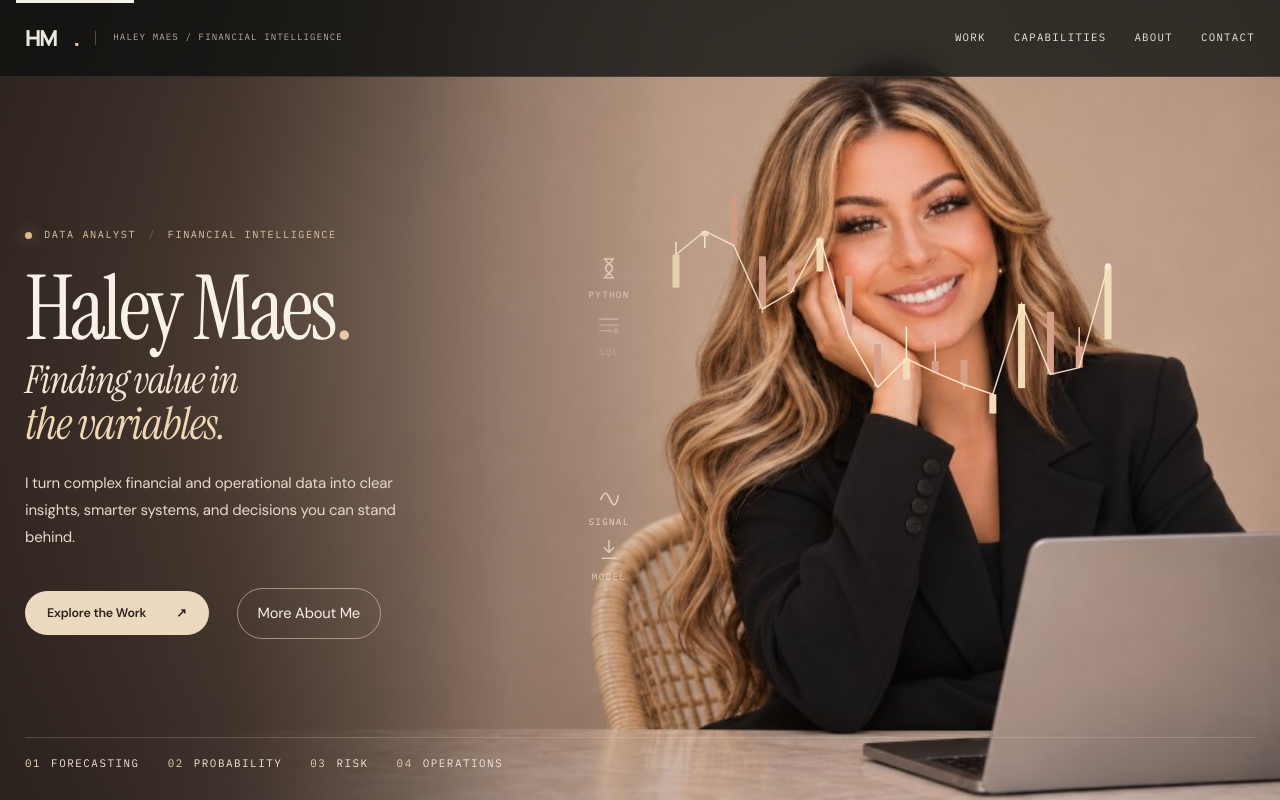
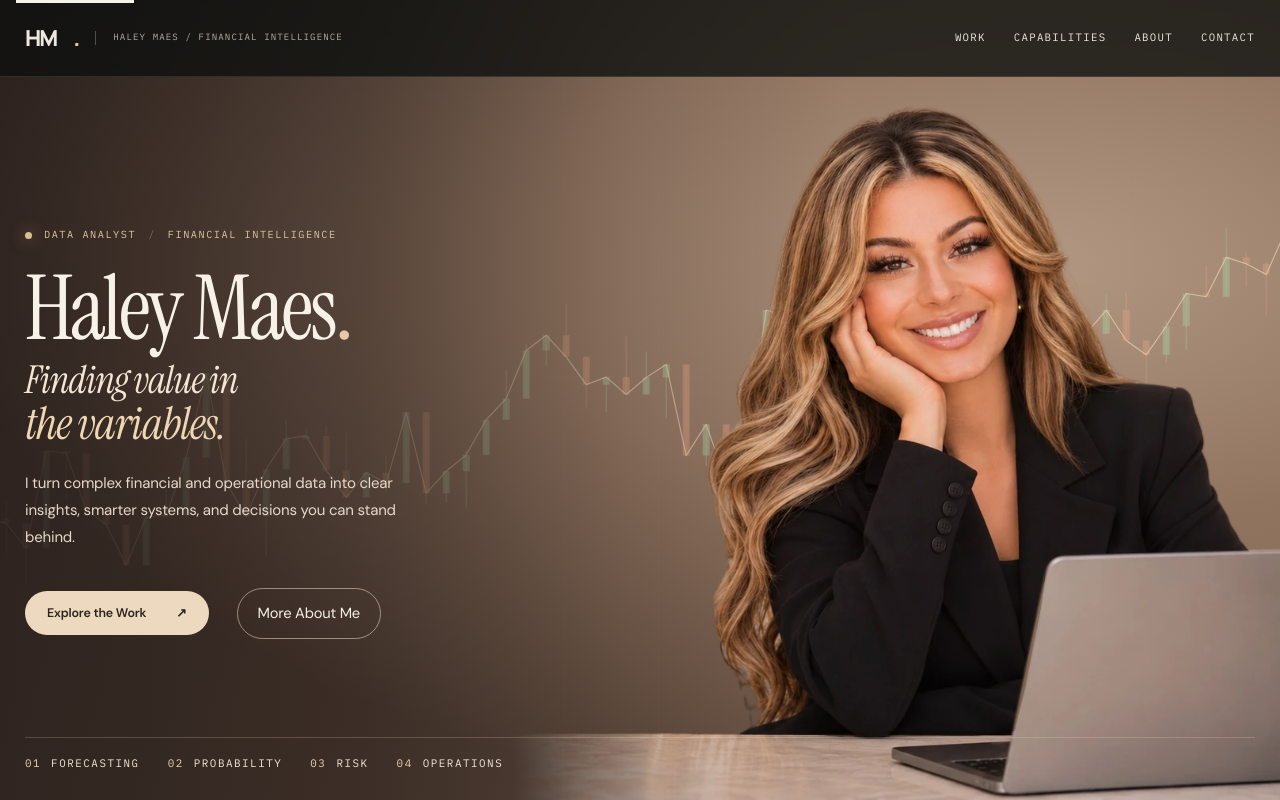
Before and after one commit to haleymykellemaes-beep/financial-analysis-sample-portfolio, a plain HTML site: page index.html in a window 1280 px wide. Shown: the top 800 px of the page. Drawn offline with nearby package versions, Linux system fonts and the light colour scheme.

Commit message:
Move a slow market backdrop behind the desk portrait

```diff
--- a/css/site.css
+++ b/css/site.css
@@ -629,40 +629,49 @@ h2 {text-wrap:balance;}
  .market-preview .aging-row i,.market-preview .tornado i,.market-preview .donut circle,.market-preview .scatter circle {transition:none!important;}
 }
 
-/* Scene hero: warm editorial composition. The portrait file is photographic and is not restyled as a circle. */
+/* Scene hero */
 .scene-hero {
   min-height: 100svh;
   justify-content: flex-end;
+  isolation: isolate;
   background:
-    radial-gradient(ellipse at 76% 46%, #cbb59f 0%, #8d7462 34%, #5a483d 62%, #2e2622 100%);
+    radial-gradient(ellipse at 81% 33%, #b29882 0%, #907460 35%, transparent 74%),
+    linear-gradient(105deg, #352923 5%, #594538 58%, #826553 100%);
   color: #f6efe6;
 }
-.scene-hero .hero-grid { opacity: 0.45; mask-image: linear-gradient(90deg, transparent, #000 40%, transparent 78%); }
+.scene-hero .hero-grid { opacity: 0.55; mask-image: linear-gradient(90deg, transparent, #000 55%, #000); }
 .scene-hero .hero-veil {
-  background: linear-gradient(90deg, rgba(42,32,28,.78) 0%, rgba(42,32,28,.42) 32%, rgba(42,32,28,.05) 54%, rgba(42,32,28,0) 68%);
+  background: linear-gradient(90deg, rgba(42,32,28,.66), rgba(42,32,28,.46) 28%, rgba(42,32,28,.13) 49%, transparent 66%);
   z-index: 3;
 }
-.hero-portrait {
+.scene-hero .hero-art {
+  position: absolute;
+  z-index: 1;
+  inset: 0;
+  pointer-events: none;
+}
+.scene-hero #ribbon {
+  z-index: 1;
+  opacity: .76;
+  -webkit-mask-image: linear-gradient(90deg, #0004, #0008 30%, #000 54%, #000);
+  mask-image: linear-gradient(90deg, #0004, #0008 30%, #000 54%, #000);
+}
+.scene-hero .hero-portrait {
   position: absolute;
   z-index: 2;
-  inset: 0;
-  width: 100%;
-  height: 100%;
-  object-fit: cover;
-  object-position: right center;
-  pointer-events: none;
-  mask-image: linear-gradient(90deg, transparent 0%, rgba(0,0,0,.2) 18%, #000 40%);
-  -webkit-mask-image: linear-gradient(90deg, transparent 0%, rgba(0,0,0,.2) 18%, #000 40%);
+  right: 0;
+  bottom: 0;
+  width: min(76%, 114svh);
+  height: auto;
+  display: block;
 }
-#ribbon { z-index: 3; }
 .scene-hero .hero-stage {
   position: relative;
   z-index: 4;
-  grid-template-columns: minmax(280px, 520px) 72px;
+  grid-template-columns: minmax(0, 520px);
   justify-content: start;
   align-items: center;
   min-height: min(640px, calc(100svh - 180px));
-  gap: 28px;
 }
 .scene-hero .hero-copy { max-width: 540px; padding: 24px 0 12px; }
 .scene-hero h1 {
@@ -699,76 +708,45 @@ h2 {text-wrap:balance;}
   font-size: 0.92rem;
 }
 .hero-secondary:hover { background: rgba(255,248,240,.08); }
-.icon-column {
-  list-style: none;
-  margin: 0;
-  padding: 0;
-  display: grid;
-  gap: 18px;
-  justify-items: center;
-  z-index: 4;
-}
-.icon-column li {
-  display: grid;
-  justify-items: center;
-  gap: 6px;
-  color: #f0e2cf;
-  font-family: var(--mono);
-  font-size: 0.58rem;
-  letter-spacing: 0.14em;
-  text-transform: uppercase;
-  opacity: 0;
-  animation: icon-drift 11s ease-in-out infinite;
-}
-.icon-column svg { width: 28px; height: 28px; fill: none; stroke: #f0ddc4; stroke-width: 1.3; stroke-linecap: round; stroke-linejoin: round; filter: drop-shadow(0 0 6px rgba(240,221,196,.35)); }
-.icon-column li:nth-child(2) { animation-delay: -2.2s; }
-.icon-column li:nth-child(3) { animation-delay: -4.4s; }
-.icon-column li:nth-child(4) { animation-delay: -6.6s; }
-.icon-column li:nth-child(5) { animation-delay: -8.8s; }
-@keyframes icon-drift {
-  0% { opacity: 0; transform: translateY(16px); }
-  18% { opacity: 0.9; }
-  62% { opacity: 0.75; }
-  100% { opacity: 0; transform: translateY(-28px); }
-}
-.hero-widgets { position: absolute; inset: 0; z-index: 4; pointer-events: none; }
-.glass {
-  pointer-events: auto;
-  position: absolute;
-  width: min(250px, 28vw);
-  padding: 12px 14px 10px;
-  border-radius: 16px;
-  border: 1px solid rgba(240,223,198,.38);
-  background: rgba(48,38,33,.42);
-  box-shadow: 0 18px 50px rgba(40,28,22,.18);
-  backdrop-filter: blur(10px);
-  color: #f6efe6;
-}
-.signal-card { top: 14%; right: 31%; left: auto; width: 230px; }
-.scenario-card { top: 46%; right: 18%; left: auto; width: 240px; }
-.glass-top, .scenario-controls { display: flex; justify-content: space-between; gap: 8px; align-items: center; font-family: var(--mono); font-size: 0.62rem; letter-spacing: 0.12em; }
-.glass-live { color: #d7e2cf; }
-.glass svg { display: block; width: 100%; height: 72px; margin-top: 6px; }
-.scenario-card svg { height: 58px; }
-.glass-stat.is-up { color: #d7e7cf; }
-.glass-stat.is-down { color: #f0c7b8; }
-.scenario-controls { margin-top: 4px; }
-.scenario-controls button {
-  border: 0;
-  background: transparent;
-  color: #e6d5c2;
-  font-family: var(--mono);
-  font-size: 0.62rem;
-  letter-spacing: 0.08em;
-  text-transform: uppercase;
-  padding: 4px 0;
-  cursor: pointer;
-}
-.scenario-controls button[aria-pressed="true"] { color: #fff6ea; border-bottom: 1px solid #f0ddc4; }
 .scene-hero .hero-foot { z-index: 4; border-top-color: rgba(240,223,198,.2); }
 .hero-services { list-style: none; display: flex; gap: 28px; margin: 0; padding: 0; width: 100%; }
 .hero-services li { display: flex; align-items: center; gap: 10px; font-family: var(--mono); font-size: 0.68rem; letter-spacing: 0.14em; text-transform: uppercase; color: #f3e7da; }
 .hero-services span { color: #e7d3b4; }
-@media (prefers-reduced-motion: reduce) {
-  .icon-column li { animation: none; opacity: 0.85; }
+
+@media (max-width: 760px) {
+  .scene-hero {
+    min-height: auto;
+    padding-block: calc(var(--nav) + 28px) 24px;
+    background:
+      radial-gradient(ellipse at 84% 69%, #a88c76 0%, transparent 58%),
+      linear-gradient(142deg, #352923, #574237 75%);
+  }
+  .scene-hero .hero-veil {
+    background: linear-gradient(180deg, rgba(42,32,28,.44), rgba(42,32,28,.28) 32%, transparent 64%);
+  }
+  .scene-hero .hero-stage { order: 1; min-height: 0; }
+  .scene-hero .hero-copy { padding: 0; }
+  .scene-hero h1 { font-size: clamp(3.55rem, 11.5vw, 5.2rem); }
+  .scene-hero .hero-actions { flex-wrap: wrap; gap: 10px 14px; }
+  .scene-hero .hero-art {
+    position: relative;
+    order: 2;
+    width: 100%;
+    height: clamp(280px, 93vw, 485px);
+    margin-top: 8px;
+    overflow: hidden;
+  }
+  .scene-hero .hero-portrait {
+    max-width: none;
+    width: min(120%, 606px);
+    -webkit-mask-image: linear-gradient(180deg, #000 87%, transparent);
+    mask-image: linear-gradient(180deg, #000 87%, transparent);
+  }
+  .scene-hero #ribbon {
+    opacity: .66;
+    -webkit-mask-image: linear-gradient(90deg, #0009, #000 25%);
+    mask-image: linear-gradient(90deg, #0009, #000 25%);
+  }
+  .scene-hero .hero-foot { order: 3; margin-top: 0; }
+  .hero-services { display: grid; grid-template-columns: repeat(2, minmax(0, 1fr)); gap: 12px; }
 }
--- a/index.html
+++ b/index.html
@@ -10,7 +10,7 @@
   <link rel="preconnect" href="https://fonts.googleapis.com" />
   <link rel="preconnect" href="https://fonts.gstatic.com" crossorigin />
   <!-- Fonts are loaded in site.css for consistent typography across project pages. -->
-  <link rel="stylesheet" href="css/site.css?v=tape" />
+  <link rel="stylesheet" href="css/site.css?v=market-flow" />
 </head>
 <body>
   <a class="skip" href="#work">Skip to work</a>
@@ -29,8 +29,10 @@
 
 
   <header class="hero scene-hero" id="top">
-    <canvas id="ribbon" aria-hidden="true"></canvas>
-    <img class="hero-portrait" src="assets/haley-scene.jpg" alt="Haley Maes at a desk, smiling, with one hand resting against her cheek and a laptop in front of her." width="1024" height="576" fetchpriority="high" decoding="async" />
+    <div class="hero-art">
+      <canvas id="ribbon" aria-hidden="true"></canvas>
+      <img class="hero-portrait" src="assets/haley-desk-cutout.webp" alt="Haley Maes at her desk" width="1152" height="941" fetchpriority="high" />
+    </div>
     <div class="hero-veil" aria-hidden="true"></div>
     <div class="hero-grid" aria-hidden="true"></div>
 
@@ -46,13 +48,6 @@
         </div>
       </div>
 
-      <ul class="icon-column" aria-hidden="true">
-        <li><svg viewBox="0 0 24 24"><path d="M8 4h8M8 20h8M9 4c0 4 6 4 6 8s-6 4-6 8M15 4c0 4-6 4-6 8s6 4 6 8"/></svg><span>Python</span></li>
-        <li><svg viewBox="0 0 24 24"><path d="M4 7h16M4 12h16M4 17h10"/><circle cx="18" cy="17" r="1.4"/></svg><span>SQL</span></li>
-        <li><svg viewBox="0 0 24 24"><path d="M4 19V5M4 19h16"/><path d="M8 15v-3M12 15V8M16 15v-5"/></svg><span>Forecast</span></li>
-        <li><svg viewBox="0 0 24 24"><path d="M5 16c3-7 5-7 8 0s5 6 7-3"/></svg><span>Signal</span></li>
-        <li><svg viewBox="0 0 24 24"><path d="M12 4v10M8 10l4 4 4-4"/><path d="M6 19h12"/></svg><span>Model</span></li>
-      </ul>
     </div>
 
     <div class="wrap hero-foot">
@@ -275,8 +270,8 @@
   <script src="https://cdn.jsdelivr.net/npm/gsap@3.12.7/dist/ScrollTrigger.min.js"></script>
   <script src="js/market-data.js"></script>
   <script src="js/nav.js"></script>
-  <script src="js/ribbon.js"></script>
+  <script src="js/ribbon.js?v=market-flow"></script>
   <script src="js/previews.js"></script>
-  <script src="js/motion.js"></script>
+  <script src="js/motion.js?v=market-flow"></script>
 </body>
 </html>
--- a/js/motion.js
+++ b/js/motion.js
@@ -1,17 +1,10 @@
-/* Restrained hero parallax and section arrival. Decorative motion only. */
+/* Restrained hero and section arrival. Decorative motion only. */
 (() => {
   const reduce = window.matchMedia("(prefers-reduced-motion: reduce)").matches;
   if (reduce || !window.gsap || !window.ScrollTrigger) return;
 
   const gsap = window.gsap;
   gsap.registerPlugin(window.ScrollTrigger);
-
-  const icons = document.querySelector(".icon-column");
-  const cards = document.querySelector(".hero-widgets");
-  const hero = document.querySelector(".hero");
-  const mobile = window.matchMedia("(max-width: 760px)").matches;
-  const finePointer = window.matchMedia("(hover: hover) and (pointer: fine)").matches;
-  const depth = mobile ? 0.45 : 1;
 
   gsap.from(".hero-copy > *", {
     y: 18,
@@ -35,46 +28,4 @@
       }
     });
   });
-
-  let progress = 0;
-  let pointerX = 0;
-  let pointerY = 0;
-  let currentX = 0;
-  let currentY = 0;
-
-  if (hero) {
-    window.ScrollTrigger.create({
-      trigger: hero,
-      start: "top top",
-      end: "bottom top",
-      scrub: 0.4,
-      onUpdate: (self) => {
-        progress = self.progress;
-      }
-    });
-
-    if (finePointer && !mobile) {
-      hero.addEventListener("pointermove", (event) => {
-        const bounds = hero.getBoundingClientRect();
-        pointerX = (event.clientX - bounds.left) / bounds.width - 0.5;
-        pointerY = (event.clientY - bounds.top) / bounds.height - 0.5;
-      }, { passive: true });
-      hero.addEventListener("pointerleave", () => {
-        pointerX = 0;
-        pointerY = 0;
-      });
-    }
-  }
-
-  gsap.ticker.add(() => {
-    currentX += (pointerX - currentX) * 0.06;
-    currentY += (pointerY - currentY) * 0.06;
-    const scroll = progress * depth;
-    if (icons) {
-      icons.style.transform = "translate3d(" + (currentX * 10) + "px," + (currentY * -12) + "px,0)";
-    }
-    if (cards) {
-      cards.style.transform = "translate3d(" + (currentX * -8) + "px," + (scroll * 16 + currentY * 6) + "px,0)";
-    }
-  });
 })();
--- a/js/ribbon.js
+++ b/js/ribbon.js
@@ -1,218 +1,147 @@
-/* Layered market traces. Prefers python/generate_market.py output, and falls back to a local walk. */
+/* Illustrative candle history in a single, slowly advancing background. */
 (() => {
   const canvas = document.getElementById("ribbon");
   if (!canvas) return;
   const ctx = canvas.getContext("2d", { alpha: true });
   if (!ctx) return;
 
-  const reduce = window.matchMedia("(prefers-reduced-motion: reduce)");
-  const colors = [
-    "rgba(232,214,186,0.28)",
-    "rgba(244,228,204,0.62)",
-    "rgba(214,190,156,0.22)",
-    "rgba(236,220,196,0.4)"
-  ];
+  const reducedMotion = window.matchMedia("(prefers-reduced-motion: reduce)");
+  let history;
+  let priceLow;
+  let priceHigh;
   let width = 0;
   let height = 0;
-  let raf = 0;
-  let running = false;
-  let last = 0;
+  let spacing = 1;
   let offset = 0;
-  let pointerX = 0;
-  let pointerY = 0;
-  let tapes = [];
-  let candles = [];
+  let frame = 0;
+  let previousTime = 0;
+  let inView = true;
 
-  function localTape(seed, count, drift) {
-    let state = seed >>> 0;
-    const unit = () => {
-      state = (Math.imul(1664525, state) + 1013904223) >>> 0;
-      return state / 4294967296;
-    };
-    const values = [];
-    let noise = 0;
-    for (let i = 0; i < count; i += 1) {
-      const trend = 1 + drift * (i / (count - 1));
-      noise = noise * 0.86 + (unit() - 0.5) * 0.02;
-      values.push(trend * (1 + noise));
-    }
-    return values;
+  function samplePrices() {
+    let seed = 1204;
+    let price = 100;
+    return Array.from({ length: 240 }, () => {
+      seed = (Math.imul(1664525, seed) + 1013904223) >>> 0;
+      price += (seed / 4294967296 - 0.47) * 1.2;
+      return price;
+    });
   }
 
-  function usePayload(data) {
-    if (data && Array.isArray(data.tapes)) {
-      tapes = data.tapes.map((tape) => ({ speed: tape.speed || 0.2, values: tape.values }));
-      candles = Array.isArray(data.candles) ? data.candles : [];
-      return;
+  function prepareHistory(payload) {
+    const primary = payload?.tapes?.[0]?.values;
+    const prices = Array.isArray(primary) && primary.length >= 120 && primary.every(Number.isFinite)
+      ? primary
+      : samplePrices();
+    const candles = [];
+    for (let end = 3; end < prices.length; end += 3) {
+      const open = prices[end - 3];
+      const close = prices[end];
+      const high = Math.max(open, prices[end - 2], prices[end - 1], close);
+      const low = Math.min(open, prices[end - 2], prices[end - 1], close);
+      candles.push({ open, close, high, low });
     }
-    tapes = [
-      { speed: 0.22, values: localTape(1204, 180, 0.08) },
-      { speed: 0.16, values: localTape(3371, 180, 0.03) },
-      { speed: 0.28, values: localTape(7740, 180, -0.04) },
-      { speed: 0.12, values: localTape(5519, 180, 0.02) }
-    ];
-    candles = [];
+
+    // Return along the historical series so the decorative loop joins at the same price.
+    const returnPath = candles.slice().reverse().map(({ open, close, high, low }) => ({
+      open: close, close: open, high, low
+    }));
+    history = candles.concat(returnPath);
+    priceLow = Math.min(...candles.map((candle) => candle.low));
+    priceHigh = Math.max(...candles.map((candle) => candle.high));
+  }
+
+  function draw() {
+    if (!history || !width || !height) return;
+    ctx.clearRect(0, 0, width, height);
+    const phone = width <= 760;
+    const plotTop = height * (phone ? 0.14 : 0.25);
+    const plotHeight = height * (phone ? 0.52 : 0.48);
+    const range = priceHigh - priceLow || 1;
+    const y = (price) => plotTop + (priceHigh - price) / range * plotHeight;
+    const first = Math.floor(offset / spacing);
+    const partial = offset % spacing;
+    const columns = Math.ceil(width / spacing) + 2;
+    const bodyWidth = Math.min(7, spacing * 0.38);
+    const points = [];
+
+    for (let i = 0; i < columns; i += 1) {
+      const candle = history[(first + i) % history.length];
+      const x = (i - 0.5) * spacing - partial;
+      const openY = y(candle.open);
+      const closeY = y(candle.close);
+      const color = candle.close >= candle.open ? "rgba(169, 199, 158, .62)" : "rgba(220, 158, 130, .6)";
+
+      ctx.strokeStyle = color;
+      ctx.fillStyle = color;
+      ctx.lineWidth = 1;
+      ctx.beginPath();
+      ctx.moveTo(x, y(candle.high));
+      ctx.lineTo(x, y(candle.low));
+      ctx.stroke();
+      ctx.fillRect(x - bodyWidth / 2, Math.min(openY, closeY), bodyWidth, Math.max(1.5, Math.abs(openY - closeY)));
+      points.push([x, closeY]);
+    }
+
+    ctx.beginPath();
+    ctx.moveTo(points[0][0], points[0][1]);
+    for (const [x, closeY] of points.slice(1)) ctx.lineTo(x, closeY);
+    ctx.strokeStyle = "rgba(255, 227, 194, .73)";
+    ctx.lineWidth = 1.15;
+    ctx.lineJoin = "round";
+    ctx.stroke();
   }
 
   function resize() {
     const rect = canvas.getBoundingClientRect();
-    width = Math.max(rect.width, 1);
-    height = Math.max(rect.height, 1);
-    const dpr = Math.min(window.devicePixelRatio || 1, width < 760 ? 1.25 : 1.5);
-    canvas.width = Math.round(width * dpr);
-    canvas.height = Math.round(height * dpr);
-    ctx.setTransform(dpr, 0, 0, dpr, 0, 0);
+    const ratio = Math.min(window.devicePixelRatio || 1, 1.5);
+    const progress = offset / spacing;
+    width = rect.width;
+    height = rect.height;
+    spacing = Math.min(25, Math.max(12, width / 64));
+    offset = progress * spacing;
+    canvas.width = Math.round(width * ratio);
+    canvas.height = Math.round(height * ratio);
+    ctx.setTransform(ratio, 0, 0, ratio, 0, 0);
     draw();
   }
 
-  function sample(values, at) {
-    const span = values.length - 1;
-    const wrapped = ((at % span) + span) % span;
-    const index = Math.floor(wrapped);
-    const next = (index + 1) % values.length;
-    const fraction = wrapped - index;
-    return values[index] + (values[next] - values[index]) * fraction;
+  function step(time) {
+    const seconds = Math.min(0.05, Math.max(0, (time - previousTime) / 1000));
+    const speed = width <= 760 ? 2 : 3.5;
+    offset = (offset + seconds * speed) % (spacing * history.length);
+    previousTime = time;
+    draw();
+    frame = window.requestAnimationFrame(step);
   }
 
-  function bounds(values) {
-    let min = values[0];
-    let max = values[0];
-    for (let i = 1; i < values.length; i += 1) {
-      min = Math.min(min, values[i]);
-      max = Math.max(max, values[i]);
+  function syncMotion() {
+    const shouldAnimate = history && inView && !document.hidden && !reducedMotion.matches;
+    if (shouldAnimate && !frame) {
+      previousTime = performance.now();
+      frame = window.requestAnimationFrame(step);
+    } else if (!shouldAnimate && frame) {
+      window.cancelAnimationFrame(frame);
+      frame = 0;
     }
-    return { min, max: max === min ? min + 1 : max };
   }
 
-  function barsFrom(values, start, count, span) {
-    const bars = [];
-    const length = values.length;
-    const origin = Math.floor(start);
-    for (let i = 0; i < count; i += 1) {
-      const at = (origin + i * span) % (length - span);
-      let high = -Infinity;
-      let low = Infinity;
-      for (let k = 0; k < span; k += 1) {
-        const price = values[at + k];
-        high = Math.max(high, price);
-        low = Math.min(low, price);
-      }
-      bars.push({ o: values[at], c: values[at + span - 1], h: high, l: low });
-    }
-    return bars;
+  if ("IntersectionObserver" in window) {
+    new IntersectionObserver(([entry]) => {
+      inView = entry.isIntersecting;
+      syncMotion();
+    }).observe(canvas);
   }
+  if ("ResizeObserver" in window) {
+    new ResizeObserver(resize).observe(canvas);
+  } else {
+    window.addEventListener("resize", resize, { passive: true });
+  }
+  reducedMotion.addEventListener("change", syncMotion);
+  document.addEventListener("visibilitychange", syncMotion);
 
-  function sideShift() {
-    const span = width * (width < 900 ? 0.06 : 0.09);
-    const phase = (offset * 22) % (span * 2);
-    return phase < span ? phase : span * 2 - phase;
-  }
-
-  function paintChart(values, box, count) {
-    if (!values || values.length < 12) return;
-    const start = offset * 18;
-    const series = barsFrom(values, start, count, 3);
-    let min = series[0].c;
-    let max = series[0].c;
-    series.forEach((bar) => {
-      min = Math.min(min, bar.o, bar.c);
-      max = Math.max(max, bar.o, bar.c);
-    });
-    const pad = (max - min) * 0.45 || 1;
-    min -= pad;
-    max += pad;
-    const span = max - min || 1;
-    const step = box.w / series.length;
-    const yOf = (value) => box.y + (1 - (value - min) / span) * box.h;
-    const shift = pointerX * 8;
-    series.forEach((bar, index) => {
-      const x = box.x + index * step + step * 0.5 + shift;
-      const up = bar.c >= bar.o;
-      const bodyW = Math.min(7, step * 0.55);
-      ctx.strokeStyle = up ? "#f8edd9" : "#e7c2b0";
-      ctx.lineWidth = 1.6;
-      ctx.beginPath();
-      ctx.moveTo(x, yOf(bar.h));
-      ctx.lineTo(x, yOf(bar.l));
-      ctx.stroke();
-      const top = Math.min(yOf(bar.o), yOf(bar.c));
-      const body = Math.max(3, Math.abs(yOf(bar.o) - yOf(bar.c)));
-      ctx.fillStyle = up ? "#f3ddb8" : "#d7a08a";
-      ctx.fillRect(x - bodyW / 2, top, bodyW, body);
-    });
-    ctx.beginPath();
-    series.forEach((bar, index) => {
-      const x = box.x + index * step + step * 0.5 + shift;
-      const y = yOf(bar.c);
-      if (index === 0) ctx.moveTo(x, y);
-      else ctx.lineTo(x, y);
-    });
-    ctx.strokeStyle = "rgba(255,236,210,0.9)";
-    ctx.lineWidth = 1.5;
-    ctx.stroke();
-    const last = series[series.length - 1];
-    const lx = box.x + (series.length - 0.5) * step + shift;
-    ctx.beginPath();
-    ctx.arc(lx, yOf(last.c), 3, 0, Math.PI * 2);
-    ctx.fillStyle = "#f8edd9";
-    ctx.fill();
-  }
-
-  function draw() {
-    if (!width || !height) return;
-    ctx.clearRect(0, 0, width, height);
-    const primary = (tapes[0] && tapes[0].values) || [];
-    const slide = sideShift();
-    if (width < 900) {
-      paintChart(primary, { x: width * 0.46 - slide * 0.35, y: height * 0.1, w: width * 0.48, h: height * 0.22 }, 12);
-      return;
-    }
-    paintChart(primary, { x: width * 0.58 - slide, y: height * 0.12, w: width * 0.36, h: height * 0.52 }, 16);
-  }
-
-  function frame(time) {
-    if (!running) return;
-    const dt = Math.min(0.05, (time - last) / 1000 || 0.016);
-    last = time;
-    if (!reduce.matches) offset += dt;
-    draw();
-    if (!reduce.matches) raf = window.requestAnimationFrame(frame);
-  }
-
-  function start() {
-    if (running) return;
-    running = true;
-    last = performance.now();
-    raf = window.requestAnimationFrame(frame);
-  }
-
-  function stop() {
-    running = false;
-    cancelAnimationFrame(raf);
-  }
-
-  canvas.parentElement.addEventListener("pointermove", (event) => {
-    if (reduce.matches || width < 760) return;
-    const bounds = canvas.getBoundingClientRect();
-    pointerX = (event.clientX - bounds.left) / bounds.width - 0.5;
-    pointerY = (event.clientY - bounds.top) / bounds.height - 0.5;
-  }, { passive: true });
-
-  const observer = new IntersectionObserver((entries) => {
-    if (entries.some((entry) => entry.isIntersecting) && !document.hidden) start();
-    else stop();
-  }, { threshold: 0.02 });
-  observer.observe(canvas.parentElement);
-  window.addEventListener("resize", resize, { passive: true });
-  document.addEventListener("visibilitychange", () => {
-    if (document.hidden) stop();
-    else start();
-  });
-
-  const ready = window.MarketData || Promise.resolve(null);
-  ready.then((data) => {
-    usePayload(data);
+  Promise.resolve(window.MarketData).then((payload) => {
+    prepareHistory(payload);
     resize();
-    if (!document.hidden) start();
+    syncMotion();
   });
 })();
```
Also changed, not shown: assets/haley-desk-cutout.webp (added).
